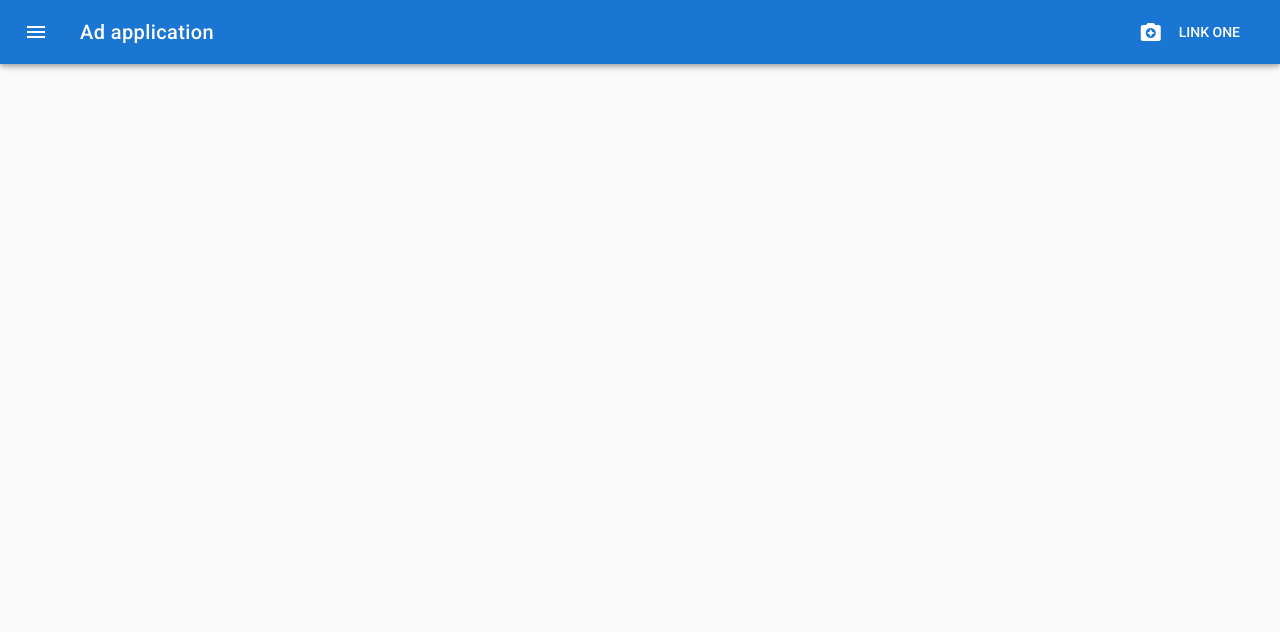
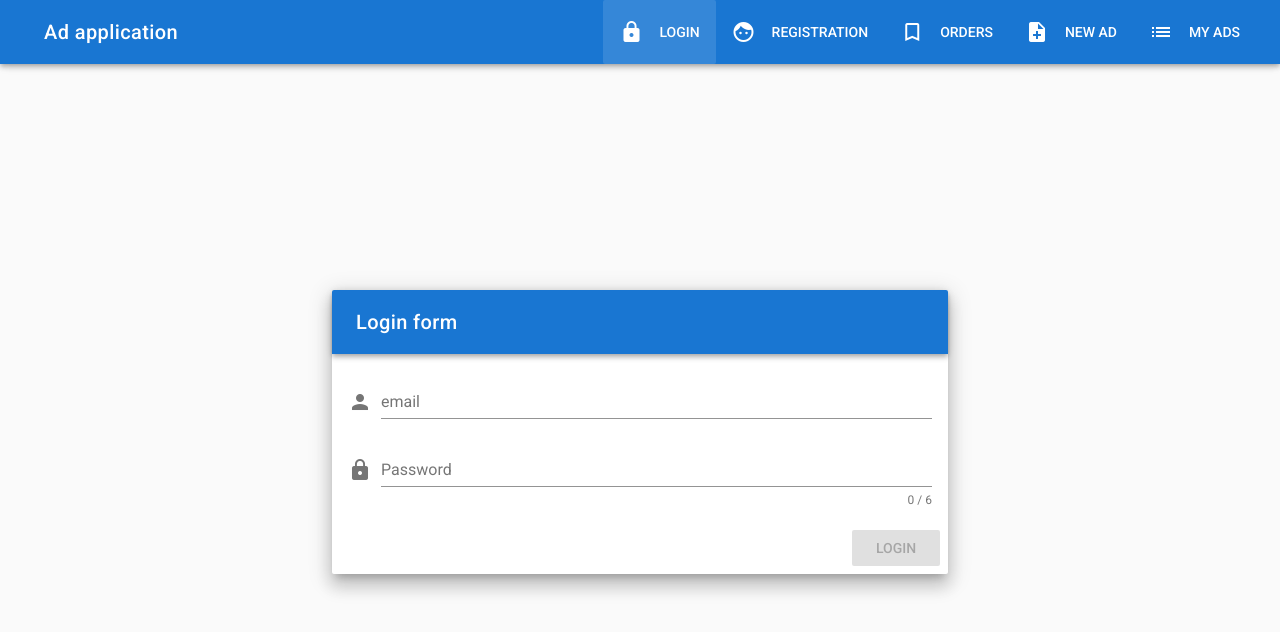
Before and after one commit to SkorihV/vue-spa-1, a Vue app: page /login in a window 1280 px wide. Shown: the top 632 px of the page. Built offline with nearby package versions, Linux system fonts and the light colour scheme.

Commit message:
Добавил роуты а так же форму логина

```diff
--- a/src/App.vue
+++ b/src/App.vue
@@ -13,12 +13,13 @@
       </v-list>
     </v-navigation-drawer>
     <v-toolbar app dark color="primary">
-      <v-toolbar-side-icon @click="drawer = !drawer"></v-toolbar-side-icon>
+      <v-toolbar-side-icon @click="drawer = !drawer" class="hidden-lg-and-up"></v-toolbar-side-icon>
       <v-toolbar-title>Ad application</v-toolbar-title>
       <v-spacer></v-spacer>
-      <v-toolbar-items class="hidden-sm-and-down">
-        <v-btn flat>
-          <v-icon left>camera_enhance</v-icon>Link One
+      <v-toolbar-items class="hidden-md-and-down">
+        <v-btn flat v-for="link in links" :key="link.title" :to="link.url">
+          <v-icon left>{{link.icon}}</v-icon>
+          {{link.title}}
         </v-btn>
       </v-toolbar-items>
     </v-toolbar>
--- /dev/null
+++ b/src/components/Ads/Ad.vue
@@ -0,0 +1,18 @@
+<template>
+  <v-container>
+    <v-layout>
+      <v-flex xs12>
+        <h1>Ad</h1>
+      </v-flex>
+    </v-layout>
+  </v-container>
+</template>
+
+<script>
+export default {
+  data: () => ({})
+};
+</script>
+
+<style>
+</style>template
--- /dev/null
+++ b/src/components/Ads/AdList.vue
@@ -0,0 +1,18 @@
+<template>
+  <v-container>
+    <v-layout>
+      <v-flex xs12>
+        <h1>Ad List</h1>
+      </v-flex>
+    </v-layout>
+  </v-container>
+</template>
+
+<script>
+export default {
+  data: () => ({})
+};
+</script>
+
+<style>
+</style>template
--- /dev/null
+++ b/src/components/Ads/NewAd.vue
@@ -0,0 +1,18 @@
+<template>
+  <v-container>
+    <v-layout>
+      <v-flex xs12>
+        <h1>New</h1>
+      </v-flex>
+    </v-layout>
+  </v-container>
+</template>
+
+<script>
+export default {
+  data: () => ({})
+};
+</script>
+
+<style>
+</style>template
--- /dev/null
+++ b/src/components/Auth/Login.vue
@@ -0,0 +1,73 @@
+<template>
+  <v-container fluid fill-height>
+    <v-layout align-center justify-center>
+      <v-flex xs12 sm8 md6>
+        <v-card class="elevation-12">
+          <v-toolbar dark color="primary">
+            <v-toolbar-title>Login form</v-toolbar-title>
+          </v-toolbar>
+          <v-card-text>
+            <v-form ref="form" v-model="valid" validation>
+              <v-text-field
+                prepend-icon="person"
+                name="email"
+                label="email"
+                type="email"
+                v-model="email"
+                :rules="emailRules"
+              ></v-text-field>
+              <v-text-field
+                prepend-icon="lock"
+                name="password"
+                label="Password"
+                id="password"
+                type="password"
+                :counter="6"
+                v-model="password"
+                :rules="passwordRules"
+              ></v-text-field>
+            </v-form>
+          </v-card-text>
+          <v-card-actions>
+            <v-spacer></v-spacer>
+            <v-btn color="primary" @click="onSubmit" :disabled="!valid">Login</v-btn>
+          </v-card-actions>
+        </v-card>
+      </v-flex>
+    </v-layout>
+  </v-container>
+</template>
+
+<script>
+export default {
+  data: () => ({
+    email: "",
+    password: "",
+    valid: false,
+    emailRules: [
+      v => !!v || "E-mail это поле обязательно для заполнения",
+      v =>
+        /^\w+([.-]?\w+)*@\w+([.-]?\w+)*(\.\w{2,3})+$/.test(v) ||
+        "E-mail не валиден!"
+    ],
+    passwordRules: [
+      v => !!v || "Name is required",
+      v => (v && v.length >= 6) || "Пароль сильно маленький"
+    ]
+  }),
+  methods: {
+    onSubmit() {
+      if (this.$refs.form.validate()) {
+        const user = {
+          email: this.email,
+          password: this.password
+        };
+        console.log(user);
+      }
+    }
+  }
+};
+</script>
+
+<style>
+</style>template
--- /dev/null
+++ b/src/components/Auth/Registration.vue
@@ -0,0 +1,18 @@
+<template>
+  <v-container>
+    <v-layout>
+      <v-flex xs12>
+        <h1>Reg</h1>
+      </v-flex>
+    </v-layout>
+  </v-container>
+</template>
+
+<script>
+export default {
+  data: () => ({})
+};
+</script>
+
+<style>
+</style>template
--- /dev/null
+++ b/src/components/Home.vue
@@ -0,0 +1,18 @@
+<template>
+  <v-container>
+    <v-layout>
+      <v-flex xs12>
+        <h1>Home</h1>
+      </v-flex>
+    </v-layout>
+  </v-container>
+</template>
+
+<script>
+export default {
+  data: () => ({})
+};
+</script>
+
+<style>
+</style>template
--- /dev/null
+++ b/src/components/User/Orders.vue
@@ -0,0 +1,18 @@
+<template>
+  <v-container>
+    <v-layout>
+      <v-flex xs12>
+        <h1>Orders</h1>
+      </v-flex>
+    </v-layout>
+  </v-container>
+</template>
+
+<script>
+export default {
+  data: () => ({})
+};
+</script>
+
+<style>
+</style>template
--- a/src/router/index.js
+++ b/src/router/index.js
@@ -1,8 +1,52 @@
 import Vue from 'vue'
 import Router from 'vue-router'
+import Home from "@/components/Home"
+import Ad from "@/components/Ads/Ad"
+import AdList from "@/components/Ads/AdList"
+import NewAd from "@/components/Ads/NewAd"
+import Login from "@/components/Auth/Login"
+import Registration from "@/components/Auth/Registration"
+import Orders from "@/components/User/Orders"
 
 Vue.use(Router)
 
 export default new Router({
-  routes: []
+  routes: [
+    {
+      path: "",
+      name: "home",
+      component: Home
+    },
+    {
+      path: "/ad/:id",
+      name: "ad",
+      component: Ad
+    },
+    {
+      path: "/list",
+      name: "list",
+      component: AdList
+    },
+    {
+      path: "/new",
+      name: "newAd",
+      component: NewAd
+    },
+    {
+      path: "/login",
+      name: "login",
+      component: Login
+    },
+    {
+      path: "/registration",
+      name: "registration",
+      component: Registration
+    },
+    {
+      path: "/orders",
+      name: "orders",
+      component: Orders
+    }
+  ],
+  mode: 'history'
 })
```
Also changed, not shown: .eslintrc.js.
